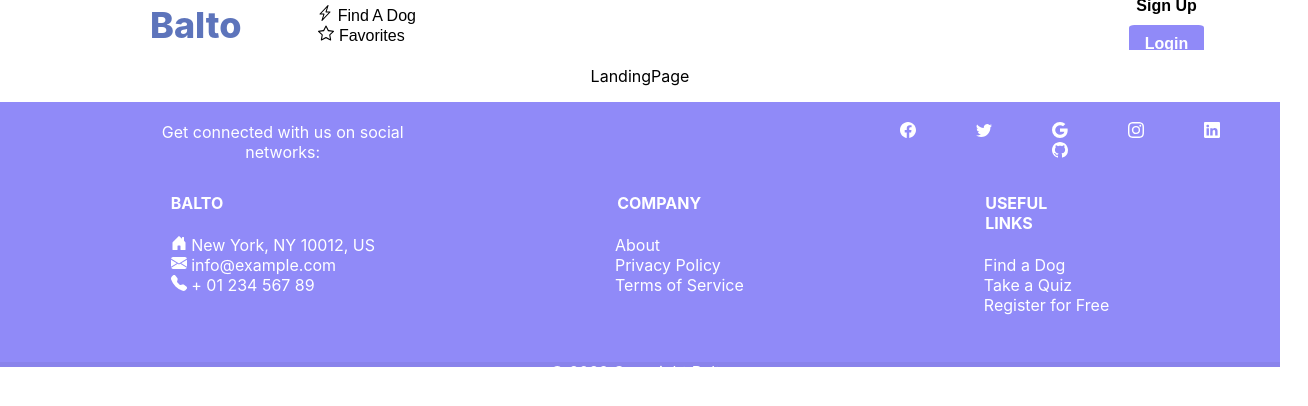
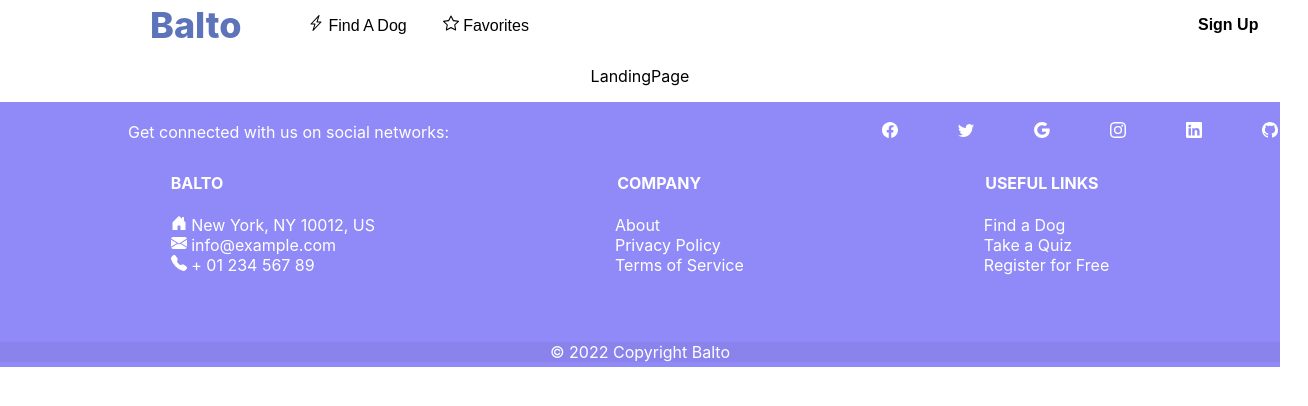
Before and after one commit to Balto-ai/balto-app, a React (Create React App) app in the folder balto-ui/: page / in a window 1280 px wide. Shown: the top 406 px of the page, 1308 px wide, since content can reach past the window. Built offline with nearby package versions, Linux system fonts and the light colour scheme.

Commit message:
fixed the whitespace text wrapping on navbar and footer

```diff
--- a/balto-ui/src/App.css
+++ b/balto-ui/src/App.css
@@ -1,6 +1,7 @@
 .App {
   text-align: center;
-  overflow-x: hidden;
+  /* overflow-x: hidden; */
+  margin: 0 auto;
 }
 
 .App-logo {
--- a/balto-ui/src/components/Footer/Footer.css
+++ b/balto-ui/src/components/Footer/Footer.css
@@ -1,5 +1,6 @@
 .footer {
     /* position:fixed; */
+    white-space: nowrap; /*prevents the texts from wrapping*/
     bottom:0;
     width:100%;
     height:245px;   /* Height of the footer */
--- a/balto-ui/src/components/NavBar/NavBar.css
+++ b/balto-ui/src/components/NavBar/NavBar.css
@@ -1,4 +1,6 @@
 .navbar {
+    white-space: nowrap; /*prevents the texts from wrapping*/
+    margin: 0 auto;
     width: 100%;
     max-width: 100vw;
     height: 50px;
@@ -17,6 +19,7 @@
     text-decoration: none;
 }
 .navbar .header {
+
     width: 100%;
     margin: 0 auto;
     display: flex;
```
